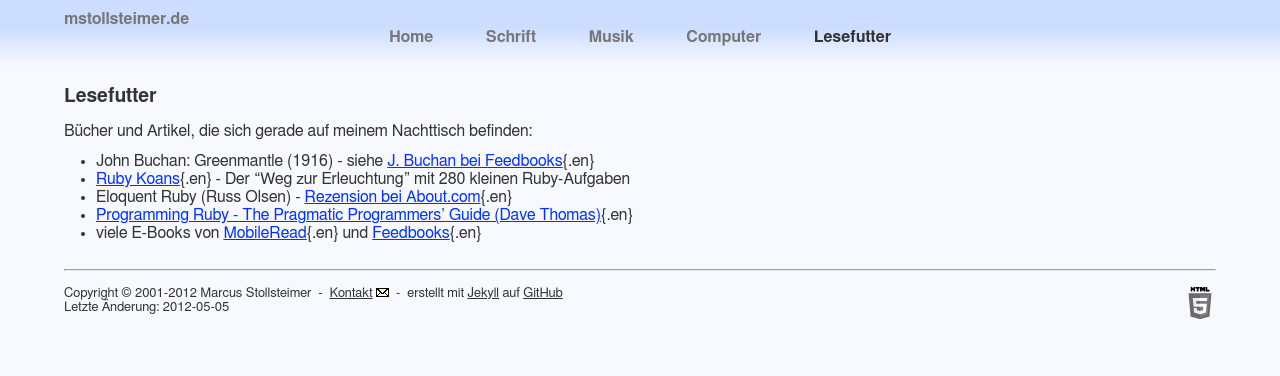
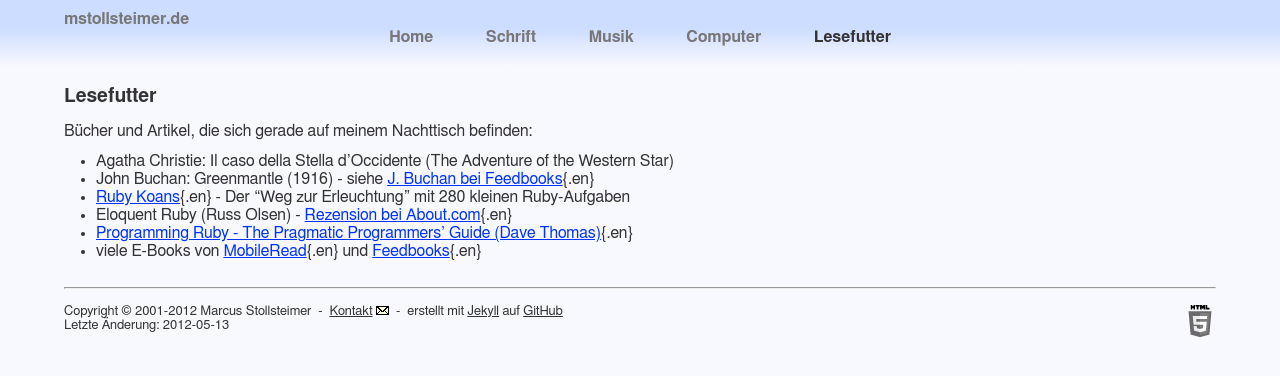
Before and after one commit to stomar/stomar.github.com, a Jekyll site: the page built from lesefutter.md, in a window 1280 px wide. Shown: the top 376 px of the page. Built offline with Jekyll 4.4.1, drawn with Linux system fonts in a browser that asks for light colours.

Commit message:
book list updated

```diff
--- a/lesefutter.md
+++ b/lesefutter.md
@@ -1,11 +1,12 @@
 ---
 layout: main
 title: Lesefutter
-date: 2012-05-05
+date: 2012-05-13
 ---
 
 Bücher und Artikel, die sich gerade auf meinem Nachttisch befinden:
 
+- Agatha Christie: Il caso della Stella d'Occidente (The Adventure of the Western Star)
 - John Buchan: Greenmantle (1916) - siehe [J. Buchan bei Feedbooks](http://de.feedbooks.com/author/17){.en}
 - [Ruby Koans](http://rubykoans.com/){.en} - Der "Weg zur Erleuchtung" mit 280 kleinen Ruby-Aufgaben
 - Eloquent Ruby (Russ Olsen) - [Rezension bei About.com](http://ruby.about.com/od/reviewsevents/gr/Eloquent-Ruby-By-Russ-Olsen.htm){.en}
```
